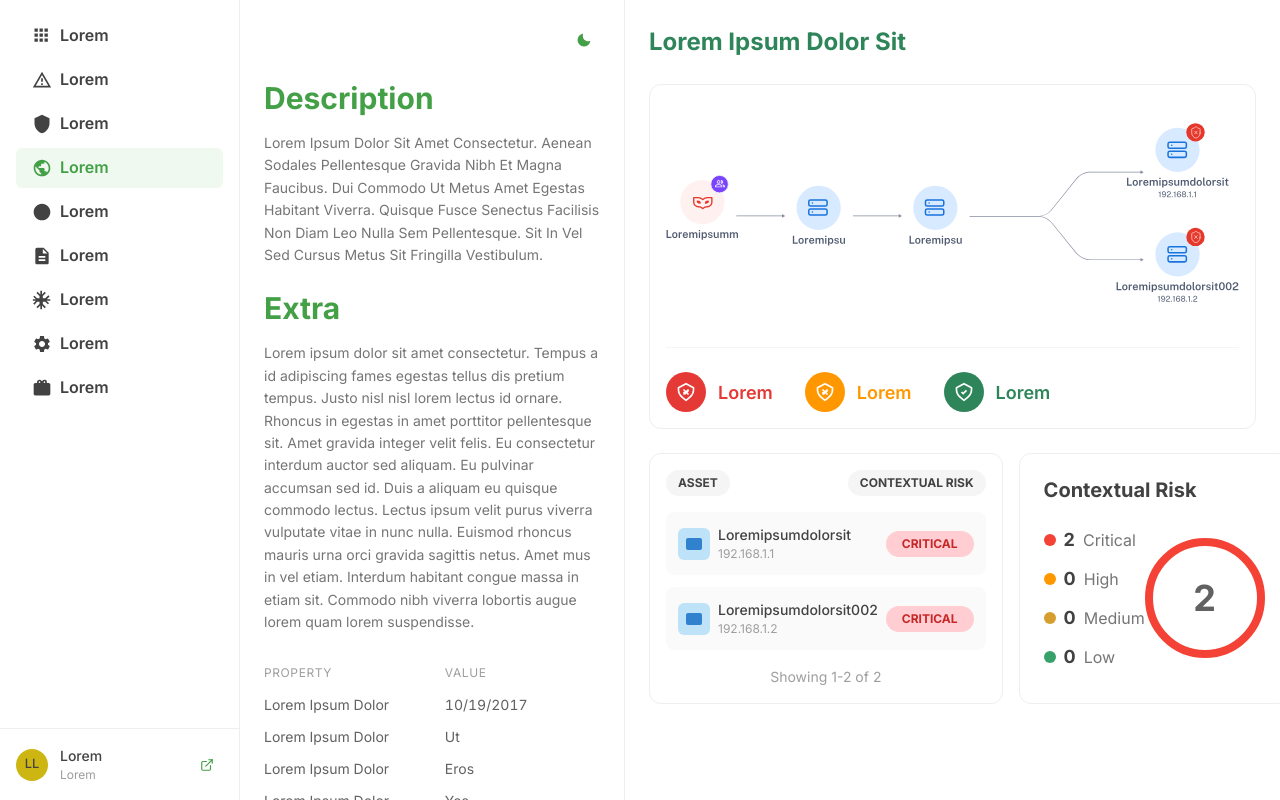
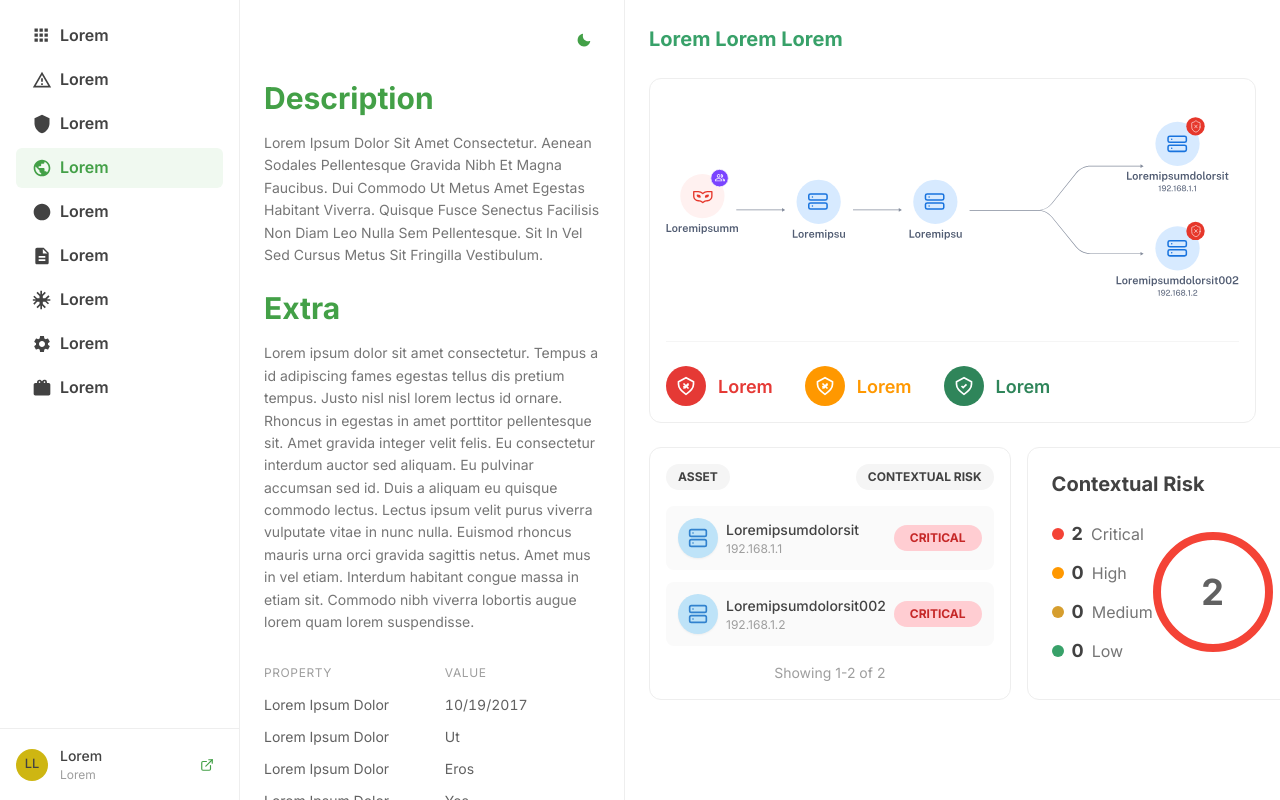
Before and after one commit to oreakinwole/rotate-dashboard, a Next.js app: page / in a window 1280 px wide. Built offline with nearby package versions, Linux system fonts and the light colour scheme.

Commit message:
edit server icon

```diff
--- a/components/RightPanel.tsx
+++ b/components/RightPanel.tsx
@@ -1,10 +1,10 @@
 "use client"
 
-import { Box, VStack, Text, Heading, useColorModeValue, HStack, Badge, Flex, Circle, SimpleGrid, Divider } from "@chakra-ui/react"
+import { Box, VStack, Text, Heading, useColorModeValue, HStack, Badge, Flex, Circle, SimpleGrid, Divider, Center } from "@chakra-ui/react"
 import { useQuery } from "@tanstack/react-query"
 import { fetchVulnerabilityData } from "../lib/mockApi"
 import NetworkDiagram from "./NetworkDiagram"
-import { RiskChart } from "./RiskChart"
+import { Server } from 'lucide-react';
 
 export function RightPanel() {
   const bgColor = useColorModeValue("white", "gray.800")
@@ -43,8 +43,8 @@ export function RightPanel() {
 
   return (
     <Box flex={1} bg={bgColor} p={6} overflow="auto" role="complementary" aria-label="Risk assessment panel">
-      <Text fontSize="2xl" fontWeight="bold" color="green.600" mb={6}>
-        Lorem Ipsum Dolor Sit
+      <Text fontSize="xl" fontWeight="bold" color="green.500" mb={6}>
+       Lorem Lorem Lorem
       </Text>
 
       <VStack spacing={6} align="stretch">
@@ -63,9 +63,8 @@ export function RightPanel() {
               {assets.map((asset, index) => (
                 <HStack key={index} w="full" justify="space-between" p={3} borderRadius="lg" bg={useColorModeValue("gray.50", "gray.700")}>
                   <HStack>
-                    <Box w={8} h={8} bg="blue.100" borderRadius="md" display="flex" alignItems="center" justifyContent="center">
-                      <Box w={4} h={3} bg="blue.500" borderRadius="sm" />
-                    </Box>
+
+                    <ServerIcon />
                     <VStack align="start" spacing={0}>
                       <Text fontWeight="medium" fontSize="sm">{asset.name}</Text>
                       <Text fontSize="xs" color="gray.500">{asset.ip}</Text>
@@ -124,3 +123,20 @@ export function RightPanel() {
     </Box>
   )
 }
+
+function ServerIcon() {
+  return (
+      <Box
+        w="40px"
+        h="40px"
+        bg="blue.100"
+        borderRadius="full"
+        display="flex"
+        alignItems="center"
+        justifyContent="center"
+        boxShadow="sm"
+      >
+        <Server size={20} color="#3182CE" strokeWidth={2} />
+      </Box>
+  );
+}
```
